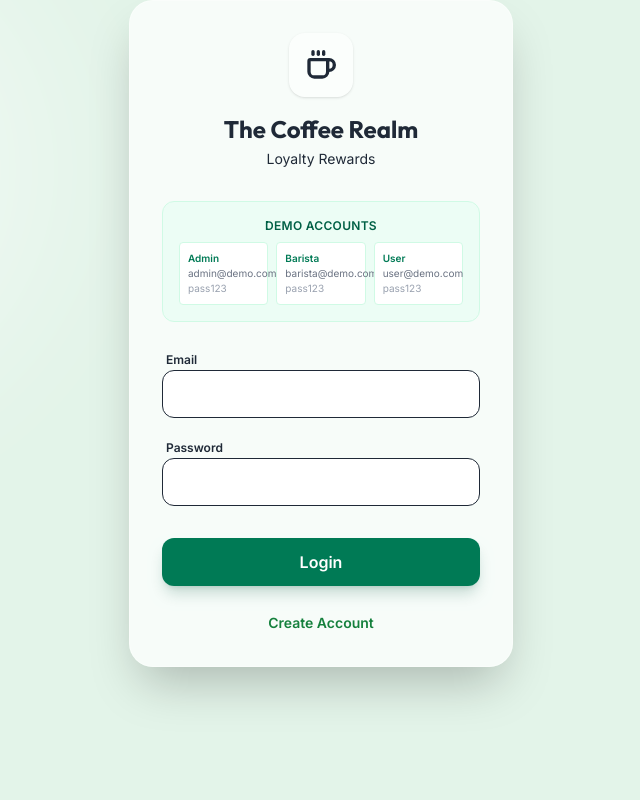
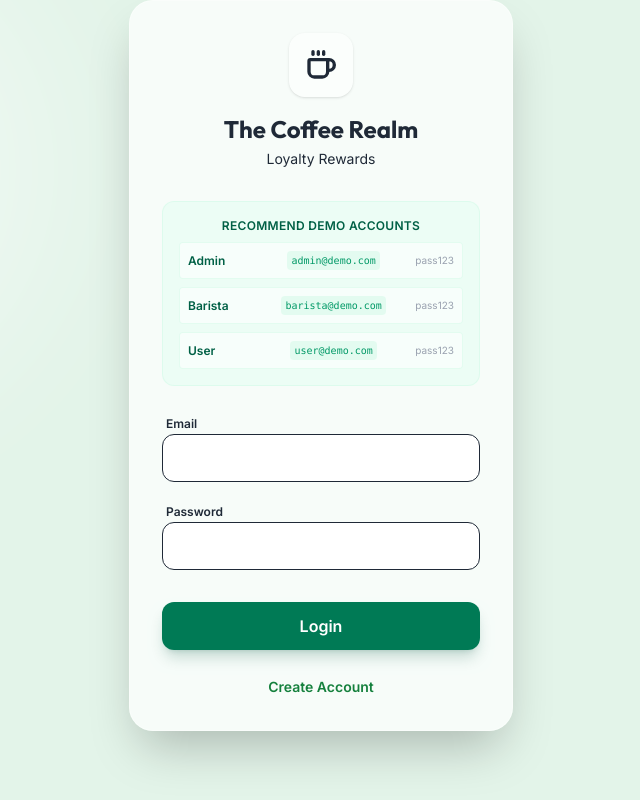
Before and after one commit to yowkirow/the-coffee-realm, a React (Vite) app: page /login in a window 1280 px wide. Shown: the whole page, without its empty margins (319-959 px from the left). Built offline with nearby package versions, Linux system fonts and the light colour scheme.

Commit message:
Improve Demo Credentials UI layout

```diff
--- a/src/pages/Login.jsx
+++ b/src/pages/Login.jsx
@@ -44,23 +44,23 @@ const Login = () => {
                 </div>
 
                 {/* Demo Credentials Box */}
-                <div className="bg-emerald-50 rounded-xl p-4 mb-6 border border-emerald-100 text-center">
-                    <p className="text-xs font-bold text-emerald-800 mb-2 uppercase tracking-wide">Demo Accounts</p>
-                    <div className="grid grid-cols-3 gap-2 text-[10px] text-left">
-                        <div className="bg-white p-2 rounded border border-emerald-100">
-                            <span className="font-bold block text-emerald-700">Admin</span>
-                            <span className="text-gray-500 block">admin@demo.com</span>
-                            <span className="text-gray-400">pass123</span>
+                <div className="bg-emerald-50 rounded-xl p-4 mb-6 border border-emerald-100/50 text-center">
+                    <p className="text-xs font-bold text-emerald-800 mb-2 uppercase tracking-wide">Recommend Demo Accounts</p>
+                    <div className="space-y-2 text-left">
+                        <div className="flex bg-white/60 p-2 rounded border border-emerald-100/50 items-center justify-between">
+                            <span className="font-bold text-emerald-800 text-xs w-16">Admin</span>
+                            <code className="text-[10px] text-emerald-600 bg-emerald-100/50 px-1 py-0.5 rounded">admin@demo.com</code>
+                            <span className="text-[10px] text-gray-400">pass123</span>
                         </div>
-                        <div className="bg-white p-2 rounded border border-emerald-100">
-                            <span className="font-bold block text-emerald-700">Barista</span>
-                            <span className="text-gray-500 block">barista@demo.com</span>
-                            <span className="text-gray-400">pass123</span>
+                        <div className="flex bg-white/60 p-2 rounded border border-emerald-100/50 items-center justify-between">
+                            <span className="font-bold text-emerald-800 text-xs w-16">Barista</span>
+                            <code className="text-[10px] text-emerald-600 bg-emerald-100/50 px-1 py-0.5 rounded">barista@demo.com</code>
+                            <span className="text-[10px] text-gray-400">pass123</span>
                         </div>
-                        <div className="bg-white p-2 rounded border border-emerald-100">
-                            <span className="font-bold block text-emerald-700">User</span>
-                            <span className="text-gray-500 block">user@demo.com</span>
-                            <span className="text-gray-400">pass123</span>
+                        <div className="flex bg-white/60 p-2 rounded border border-emerald-100/50 items-center justify-between">
+                            <span className="font-bold text-emerald-800 text-xs w-16">User</span>
+                            <code className="text-[10px] text-emerald-600 bg-emerald-100/50 px-1 py-0.5 rounded">user@demo.com</code>
+                            <span className="text-[10px] text-gray-400">pass123</span>
                         </div>
                     </div>
                 </div>
```
